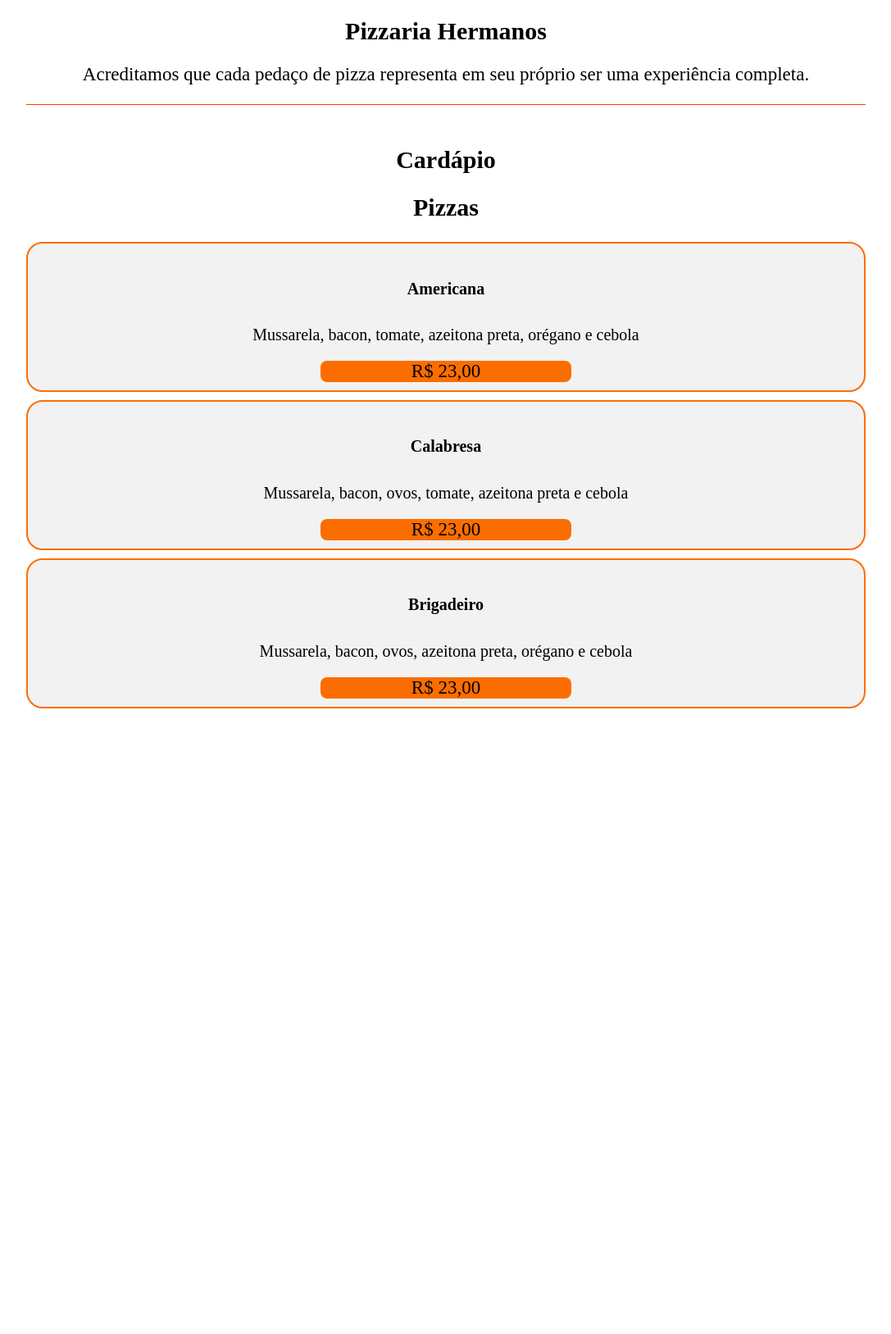
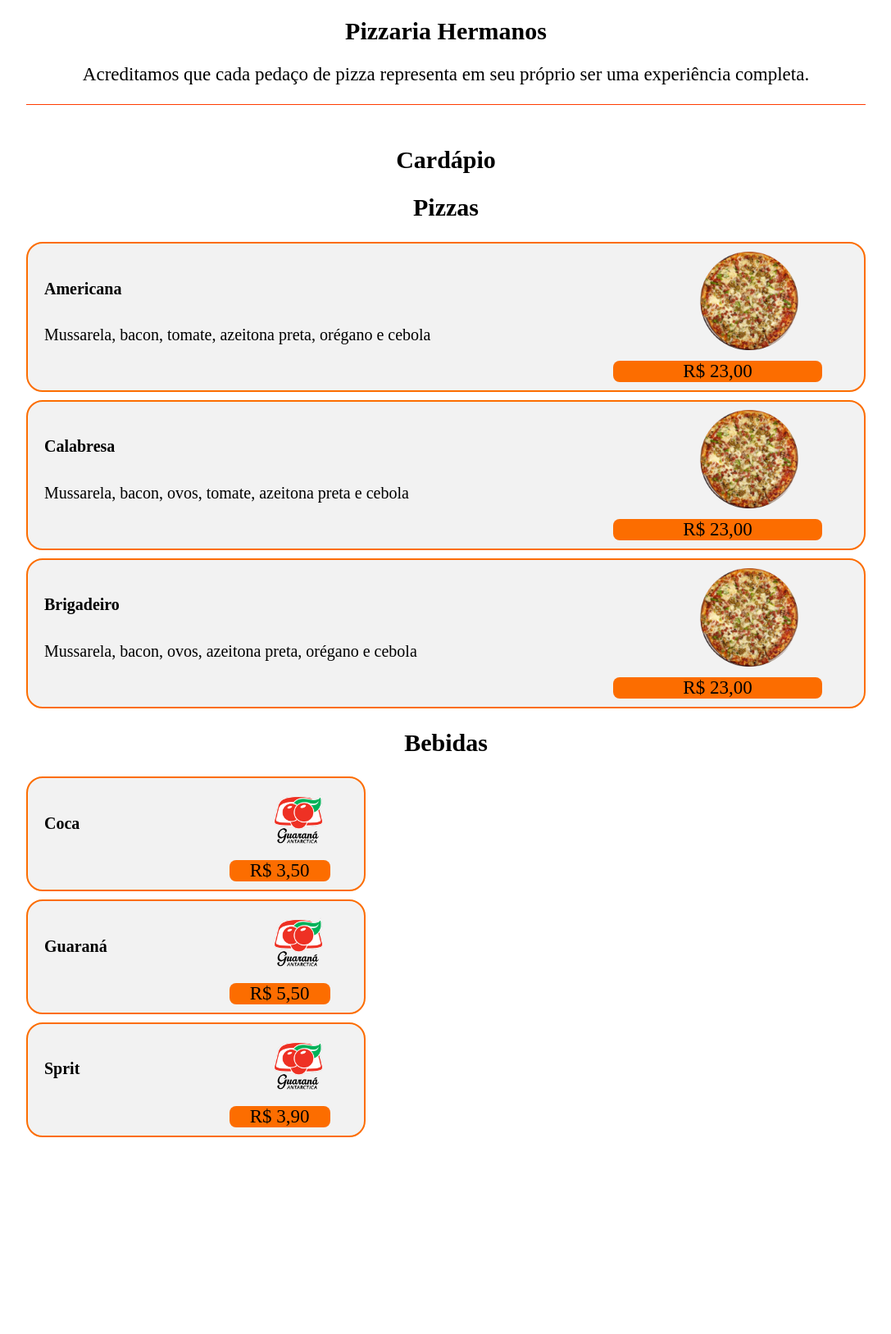
Before and after one commit to fabricioromanii/TrabalhoSiteProgII, a PHP site: page / in a window 1280 px wide. Shown: the part 863-2490 px from the top of the page at 82% size, without its empty margins (96-1183 px from the left). Run offline with PHP 8.4, Linux system fonts and the light colour scheme.

Commit message:
add imagem de logo de pizza e bebidas

```diff
--- a/css/cardapio.css
+++ b/css/cardapio.css
@@ -9,26 +9,54 @@
 }
 
 .cardapio h5{
-    text-align: center;
+    text-align: left;
+    margin-left: 20px;
     font-size: 20px;
 }
 
 .cardapio p{
-    text-align: center;
+    text-align: left;
+    margin-left: 20px;
     font-size: 20px;
 }
 
-.preco{
+.precoPizza{
     text-align: center;
     font-size: 23px;
-    margin-left: 35%;
+    margin-left: 70%;
+    width:25%;
+    color:#000;
+    border-radius:8px;
+    background-color:#fc6d00;
+}
+
+.precoBebida{
+    text-align: center;
+    font-size: 23px;
+    margin-left: 60%;
     width:30%;
     color:#000;
     border-radius:8px;
     background-color:#fc6d00;
 }
 
-.itemCardapio{
+.imagemBebida{
+    width:60px;
+    height:60px;
+    float:right;
+    margin-right:50px;
+    margin-top: -80px;
+}
+
+.imagemPizza{
+    width:120px;
+    height:120px;
+    float:right;
+    margin-right:80px;
+    margin-top: -90px;
+}
+
+.itemCardapioPizza{
     background-color:#f2f2f2;
     border: 2px solid #fc6d00;
     padding-top:10px;
@@ -37,3 +65,24 @@
     margin-bottom:10px;
     border-radius:20px;
 }
+
+.itemCardapioBebida{
+    width:40%;
+    background-color:#f2f2f2;
+    border: 2px solid #fc6d00;
+    padding-top:10px;
+    padding-bottom:10px;
+    margin-top:10px;
+    margin-bottom:10px;
+    border-radius:20px;
+}
+
+.itemCardapioPizza:hover{
+    background-color:#dddddd;
+    cursor: pointer;
+}
+
+.itemCardapioBebida:hover{
+    background-color:#dddddd;
+    cursor: pointer;
+}
--- a/index.html
+++ b/index.html
@@ -46,28 +46,53 @@
     </div>
 
     <div id="CardapioJS" class="cardapio">
+
         <h2>Cardápio</h2>
+
         <div>
+
             <h2>Pizzas</h2>
-                <div class="itemCardapio">
+                <div class="itemCardapioPizza">
                     <h5>Americana</h5>
+                    <img class="imagemPizza" src="img/logoPizza - Copia.png">
                     <p>Mussarela, bacon, tomate,
                     azeitona preta, orégano e cebola</p>
-                    <div class="preco">R$ 23,00</div>
+                    <div class="precoPizza">R$ 23,00</div>
                 </div>
-                <div class="itemCardapio">
+                <div class="itemCardapioPizza">
                     <h5>Calabresa</h5>
+                    <img class="imagemPizza" src="img/logoPizza - Copia.png">
                     <p>Mussarela, bacon, ovos, tomate,
                     azeitona preta e cebola</p>
-                    <div class="preco">R$ 23,00</div>
+                    <div class="precoPizza">R$ 23,00</div>
                 </div>
-                <div class="itemCardapio">
+                <div class="itemCardapioPizza">
                     <h5>Brigadeiro</h5>
+                    <img class="imagemPizza" src="img/logoPizza - Copia.png">
                     <p>Mussarela, bacon, ovos,
                     azeitona preta, orégano e cebola</p>
-                    <div class="preco">R$ 23,00</div>
+                    <div class="precoPizza">R$ 23,00</div>
                 </div>
+
+                <h2>Bebidas</h2>
+                <div class="itemCardapioBebida">
+                    <h5>Coca</h5>
+                    <img class="imagemBebida" src="img/logoGuarana - Copia.png">
+                    <div class="precoBebida">R$ 3,50</div>
+                </div>
+                <div class="itemCardapioBebida">
+                    <h5>Guaraná</h5>
+                    <img class="imagemBebida" src="img/logoGuarana - Copia.png">
+                    <div class="precoBebida">R$ 5,50</div>
+                </div>
+                <div class="itemCardapioBebida">
+                    <h5>Sprit</h5>
+                    <img class="imagemBebida" src="img/logoGuarana - Copia.png">
+                    <div class="precoBebida">R$ 3,90</div>
+                </div>
+
         </div>
+
     </div>
 
 
```
Also changed, not shown: img/logoGuarana - Copia.png (added), img/logoPizza - Copia.png (added).
